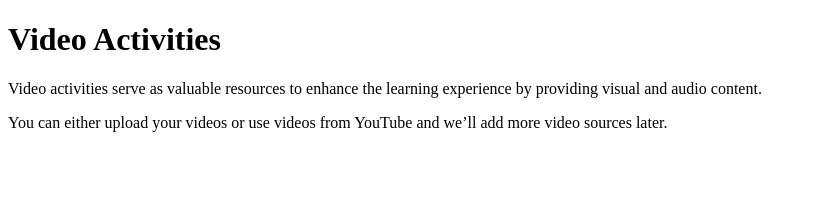
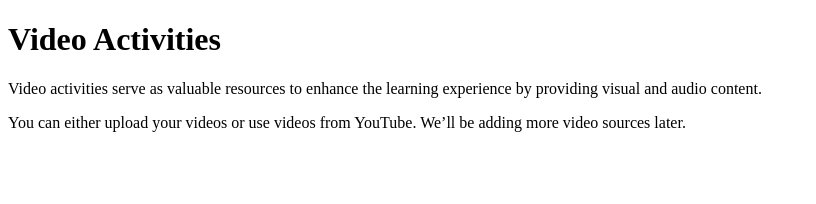
Before and after one commit to learnhouse/docs, a Next.js app: page /features/activities/videos in a window 1280 px wide. Shown: the top 204 px of the page, without its empty margins (0-816 px from the left). Built offline with nearby package versions, Linux system fonts and the light colour scheme.

Commit message:
Update videos.mdx

```diff
--- a/pages/features/activities/videos.mdx
+++ b/pages/features/activities/videos.mdx
@@ -2,4 +2,4 @@
 
 Video activities serve as valuable resources to enhance the learning experience by providing visual and audio content.
 
-You can either upload your videos or use videos from YouTube and we’ll add more video sources later.
+You can either upload your videos or use videos from YouTube. We’ll be adding more video sources later.
```
